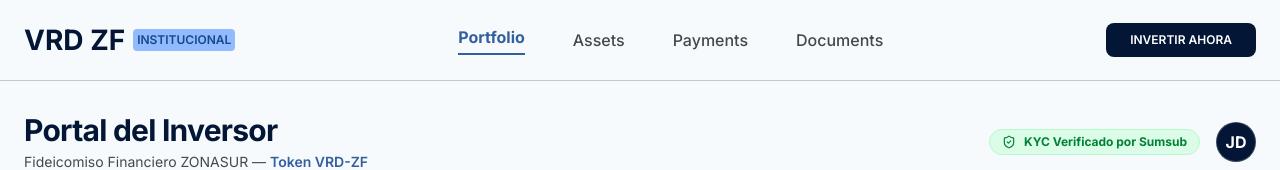
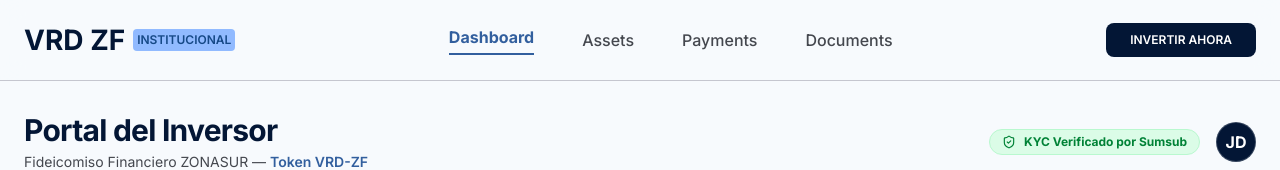
Before and after one commit to gregorioplunkett/Token-VRD-ZF, a Next.js app: page /dashboard in a window 1280 px wide. Shown: the top 170 px of the page. Built offline with nearby package versions, Linux system fonts and the light colour scheme.

Commit message:
Pequeños cambios de hipervinculos

```diff
--- a/components/Header.tsx
+++ b/components/Header.tsx
@@ -10,7 +10,7 @@ const Header = () => {
   };
 
   const navItems = [
-    { label: 'Portfolio', active: true },
+    { label: 'Dashboard', active: true },
     { label: 'Assets', active: false },
     { label: 'Payments', active: false },
     { label: 'Documents', active: false },
@@ -26,7 +26,7 @@ const Header = () => {
 
         {/* Desktop Navigation */}
         <nav className="hidden md:flex items-center gap-12">
-          <a className="text-secondary font-bold border-b-2 border-secondary pb-1" href="#">Portfolio</a>
+          <a className="text-secondary font-bold border-b-2 border-secondary pb-1" href="/dashboard">Dashboard</a>
           <a className="text-on-surface-variant font-medium hover:text-secondary transition-colors" href="#">Assets</a>
           <a className="text-on-surface-variant font-medium hover:text-secondary transition-colors" href="#">Payments</a>
           <a className="text-on-surface-variant font-medium hover:text-secondary transition-colors" href="#">Documents</a>
--- a/components/Hero.tsx
+++ b/components/Hero.tsx
@@ -1,3 +1,4 @@
+import Link from 'next/link';
 import React from 'react';
 
 const Hero = () => {
@@ -18,9 +19,9 @@ const Hero = () => {
             Acceda a rendimientos institucionales respaldados por activos físicos reales en la Zona Franca. VRD ZF transforma la propiedad de naves logísticas en activos digitales líquidos y seguros.
           </p>
           <div className="flex flex-wrap gap-6 pt-2">
-            <button className="px-20 py-6 bg-secondary text-white font-bold rounded-lg hover:scale-105 transition-transform shadow-lg shadow-secondary/20">
+            <Link href="/dashboard" className="px-20 py-6 bg-secondary text-white font-bold rounded-lg hover:scale-105 transition-transform shadow-lg shadow-secondary/20">
               Invertir Ahora
-            </button>
+            </Link>
           </div>
         </div>
         <div className="relative flex justify-center lg:justify-end">
```
